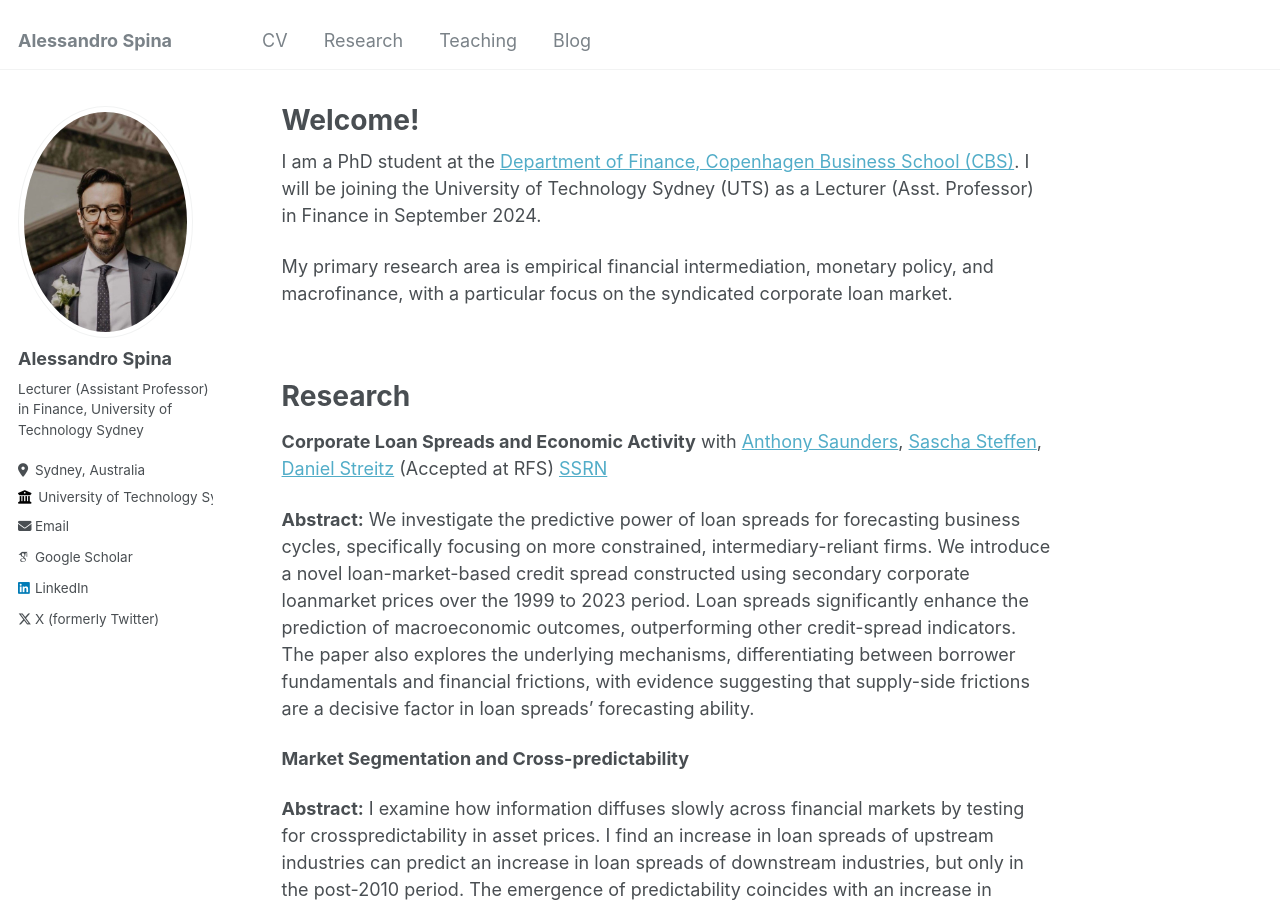
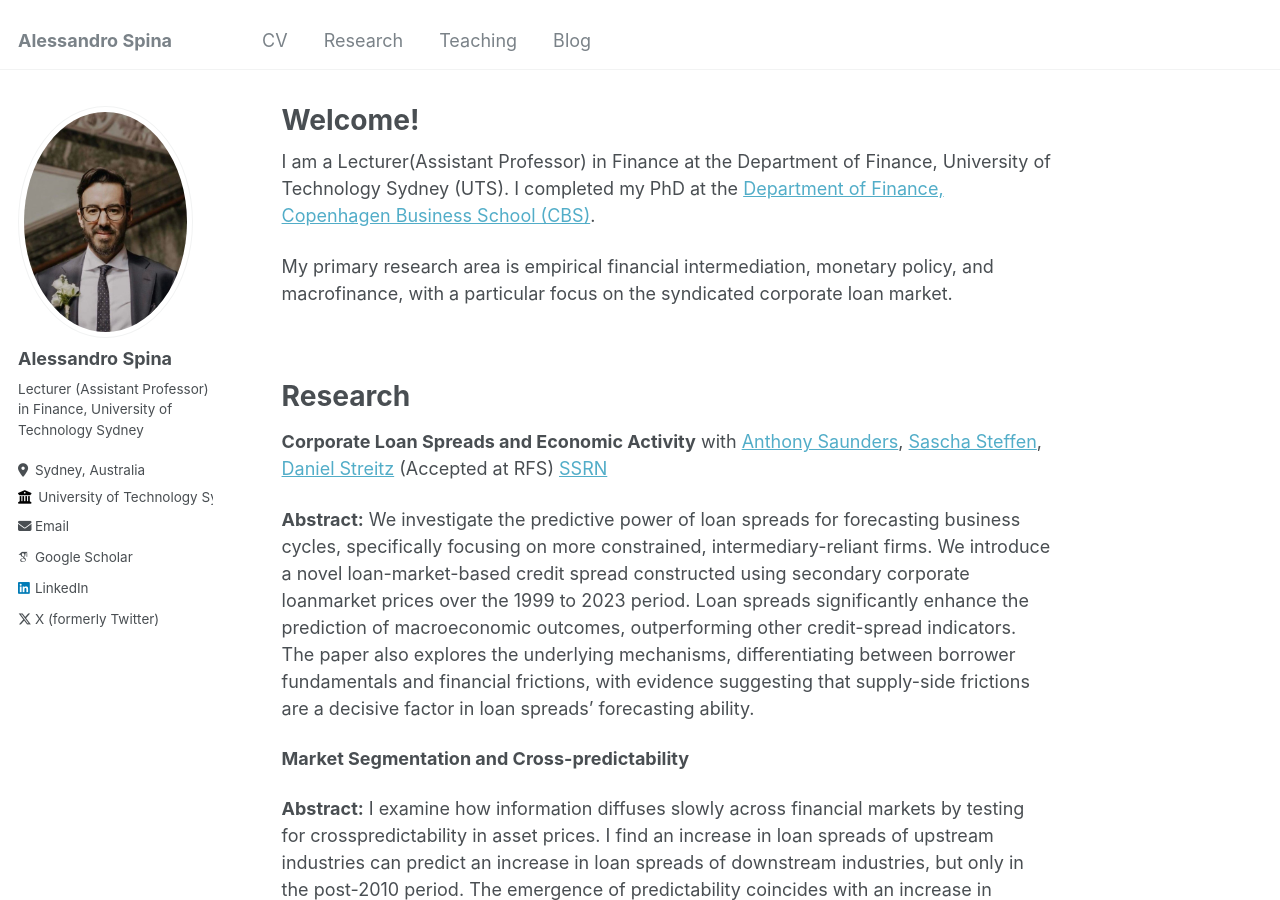
Before and after one commit to aspi6246/aspi6246.github.io, a Jekyll site: the page built from _pages/about.md, in a window 1280 px wide and 900 px high. Built offline with Jekyll 4.4.1, drawn with Linux system fonts in a browser that asks for light colours; some web fonts are replaced.

Commit message:
Update about.md

```diff
--- a/_pages/about.md
+++ b/_pages/about.md
@@ -7,7 +7,7 @@ redirect_from:
   - /about.html
 ---
 
-I am a PhD student at the [Department of Finance, Copenhagen Business School (CBS)](https://www.cbs.dk/en/staff/aspfi). I will be joining the University of Technology Sydney (UTS) as a Lecturer (Asst. Professor) in Finance in September 2024.
+I am a Lecturer(Assistant Professor) in Finance at the Department of Finance, University of Technology Sydney (UTS). I completed my PhD at the [Department of Finance, Copenhagen Business School (CBS)](https://www.cbs.dk/en/staff/aspfi).
 
 My primary research area is empirical financial intermediation, monetary policy, and macrofinance, with a particular focus on the syndicated corporate loan market.
 
```
